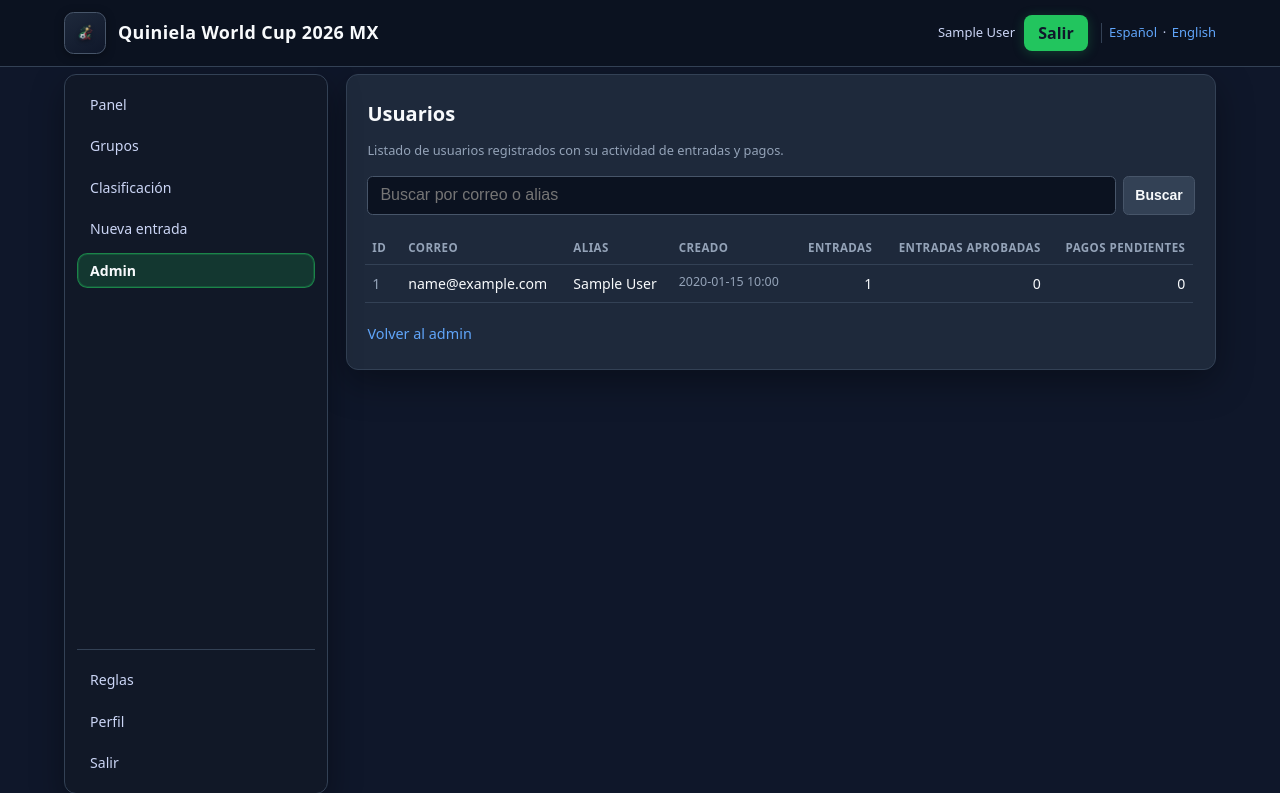
After one commit to LuisTapia86/quiniela-2026-mx, a Flask app: page /admin/users in a window 1280 px wide. The commit adds this page. Shown: the top 793 px of the page. Run offline with Flask 3, Linux system fonts and the light colour scheme; the visitor is signed in with stand-in values (Sample User, id 1); tables that the repository leaves empty hold one stand-in row (values such as "Sample post"); some libraries are stand-ins or nearby versions.

Commit message:
admin: add users management view

```diff
--- a/app/routes/admin.py
+++ b/app/routes/admin.py
@@ -127,6 +127,65 @@ def dashboard():
         completed_matches=completed_matches,
         predictions_locked=state.predictions_locked,
     )
+
+
+@bp.get("/admin/users")
+@login_required
+def users():
+    _require_admin()
+    q = (request.args.get("q") or "").strip()
+
+    entries_count_sq = (
+        select(
+            Entry.user_id.label("user_id"),
+            func.count(Entry.id).label("entries_count"),
+        )
+        .group_by(Entry.user_id)
+        .subquery()
+    )
+    approved_entries_sq = (
+        select(
+            Entry.user_id.label("user_id"),
+            func.count(Entry.id).label("approved_entries_count"),
+        )
+        .join(Payment, Payment.entry_id == Entry.id)
+        .where(Payment.status == PaymentStatus.APPROVED)
+        .group_by(Entry.user_id)
+        .subquery()
+    )
+    pending_payments_sq = (
+        select(
+            Payment.user_id.label("user_id"),
+            func.count(Payment.id).label("pending_payments_count"),
+        )
+        .where(Payment.status == PaymentStatus.PENDING)
+        .group_by(Payment.user_id)
+        .subquery()
+    )
+
+    stmt = (
+        select(
+            User,
+            func.coalesce(entries_count_sq.c.entries_count, 0).label("entries_count"),
+            func.coalesce(approved_entries_sq.c.approved_entries_count, 0).label("approved_entries_count"),
+            func.coalesce(pending_payments_sq.c.pending_payments_count, 0).label("pending_payments_count"),
+        )
+        .outerjoin(entries_count_sq, entries_count_sq.c.user_id == User.id)
+        .outerjoin(approved_entries_sq, approved_entries_sq.c.user_id == User.id)
+        .outerjoin(pending_payments_sq, pending_payments_sq.c.user_id == User.id)
+        .order_by(User.created_at.desc(), User.id.desc())
+    )
+    if q:
+        search = f"%{q.lower()}%"
+        stmt = stmt.where(
+            or_(
+                func.lower(User.email).like(search),
+                func.lower(func.coalesce(User.display_name, "")).like(search),
+            ),
+        )
+
+    rows = list(db.session.execute(stmt))
+    return render_template("admin/users.html", rows=rows, q=q)
 
 
 @bp.post("/admin/tournament/lock")
--- a/app/templates/admin/dashboard.html
+++ b/app/templates/admin/dashboard.html
@@ -49,6 +49,7 @@
       <button class="btn" type="submit">{{ t("admin.public_import.button") }}</button>
     </form>
     <a class="btn" href="{{ url_for('admin.api_football_panel') }}">{{ t("admin.api.heading") }}</a>
+    <a class="btn" href="{{ url_for('admin.users') }}">{{ t("admin.users") }}</a>
     <a class="btn" href="{{ url_for('admin.payments') }}">{{ t("admin.payments") }}</a>
     <a class="btn" href="{{ url_for('admin.results') }}">{{ t("admin.results") }}</a>
     <form method="post" action="{{ url_for('admin.recalculate') }}" style="display:inline;">
--- /dev/null
+++ b/app/templates/admin/users.html
@@ -0,0 +1,50 @@
+{% extends "base.html" %}
+{% block title %}{{ t("title.admin_users") }} — {{ config.BRAND_NAME }}{% endblock %}
+{% block content %}
+<section class="card">
+  <h1 class="card__title">{{ t("admin.users") }}</h1>
+  <p class="form__hint" style="margin: -0.5rem 0 1rem;">{{ t("admin.users.hint") }}</p>
+
+  <form method="get" action="{{ url_for('admin.users') }}" class="filter-search" style="margin: 0 0 1rem;">
+    <input class="form__input" type="search" name="q" value="{{ q|e }}" placeholder="{{ t('admin.users.search_placeholder') }}">
+    <button class="btn btn--sm" type="submit">{{ t("common.search") }}</button>
+  </form>
+
+  {% if not rows %}
+  <p class="form__hint">{{ t("admin.users.empty") }}</p>
+  {% else %}
+  <div class="table-wrap">
+    <table class="data-table" aria-label="{{ t('admin.users.table_aria') }}">
+      <thead>
+        <tr>
+          <th scope="col">ID</th>
+          <th scope="col">{{ t("leaderboard.col.email") }}</th>
+          <th scope="col">{{ t("admin.users.alias") }}</th>
+          <th scope="col">{{ t("admin.col.created") }}</th>
+          <th scope="col" class="num">{{ t("admin.users.entries_count") }}</th>
+          <th scope="col" class="num">{{ t("admin.users.approved_entries_count") }}</th>
+          <th scope="col" class="num">{{ t("admin.users.pending_payments_count") }}</th>
+        </tr>
+      </thead>
+      <tbody>
+        {% for user, entries_count, approved_entries_count, pending_payments_count in rows %}
+        <tr>
+          <td>{{ user.id }}</td>
+          <td>{{ user.email|e }}</td>
+          <td>{{ (user.display_name or "—")|e }}</td>
+          <td class="pay-cell-date">{{ user.created_at.strftime('%Y-%m-%d %H:%M') if user.created_at else "—" }}</td>
+          <td class="num">{{ entries_count }}</td>
+          <td class="num">{{ approved_entries_count }}</td>
+          <td class="num">{{ pending_payments_count }}</td>
+        </tr>
+        {% endfor %}
+      </tbody>
+    </table>
+  </div>
+  {% endif %}
+
+  <p class="card__footer">
+    <a href="{{ url_for('admin.dashboard') }}">{{ t("admin.back_admin") }}</a>
+  </p>
+</section>
+{% endblock %}
--- a/app/translations.py
+++ b/app/translations.py
@@ -41,6 +41,7 @@ TRANSLATIONS: dict[str, dict[str, str]] = {
         "title.admin_matches": "Partidos (admin)",
         "title.admin_matches_import": "Importar partidos (admin)",
         "title.admin_api_football": "API Football (admin)",
+        "title.admin_users": "Usuarios (admin)",
         "title.new_entry": "Nueva entrada",
         "title.profile": "Perfil",
         "title.groups": "Grupos",
@@ -328,6 +329,7 @@ TRANSLATIONS: dict[str, dict[str, str]] = {
         "admin.lock_predictions": "Bloquear predicciones",
         "admin.matches": "Partidos",
         "admin.import_csv": "Importar CSV",
+        "admin.users": "Usuarios",
         "admin.payments": "Admin pagos",
         "admin.results": "Admin resultados",
         "admin.recalc": "Recalcular puntajes",
@@ -344,6 +346,14 @@ TRANSLATIONS: dict[str, dict[str, str]] = {
         "admin.filter.approved": "Aprobados",
         "admin.filter.rejected": "Rechazados",
         "admin.search.placeholder": "Buscar por correo o entrada",
+        "admin.users.hint": "Listado de usuarios registrados con su actividad de entradas y pagos.",
+        "admin.users.search_placeholder": "Buscar por correo o alias",
+        "admin.users.empty": "No se encontraron usuarios con ese criterio.",
+        "admin.users.table_aria": "Listado de usuarios",
+        "admin.users.alias": "Alias",
+        "admin.users.entries_count": "Entradas",
+        "admin.users.approved_entries_count": "Entradas aprobadas",
+        "admin.users.pending_payments_count": "Pagos pendientes",
         "common.search": "Buscar",
         "admin.payments.empty": "No hay pagos registrados.",
         "admin.payments.table_aria": "Listado de pagos",
@@ -484,6 +494,7 @@ TRANSLATIONS: dict[str, dict[str, str]] = {
         "title.admin_matches": "Matches (admin)",
         "title.admin_matches_import": "Import matches (admin)",
         "title.admin_api_football": "API Football (admin)",
+        "title.admin_users": "Users (admin)",
         "title.new_entry": "New entry",
         "title.profile": "Profile",
         "title.groups": "Groups",
@@ -771,6 +782,7 @@ TRANSLATIONS: dict[str, dict[str, str]] = {
         "admin.lock_predictions": "Lock predictions",
         "admin.matches": "Matches",
         "admin.import_csv": "Import CSV",
+        "admin.users": "Users",
         "admin.payments": "Admin payments",
         "admin.results": "Admin results",
         "admin.recalc": "Recalculate points",
@@ -787,6 +799,14 @@ TRANSLATIONS: dict[str, dict[str, str]] = {
         "admin.filter.approved": "Approved",
         "admin.filter.rejected": "Rejected",
         "admin.search.placeholder": "Search by email or entry",
+        "admin.users.hint": "Registered users with entry and payment activity.",
+        "admin.users.search_placeholder": "Search by email or alias",
+        "admin.users.empty": "No users found for this search.",
+        "admin.users.table_aria": "Users list",
+        "admin.users.alias": "Alias",
+        "admin.users.entries_count": "Entries",
+        "admin.users.approved_entries_count": "Approved entries",
+        "admin.users.pending_payments_count": "Pending payments",
         "common.search": "Search",
         "admin.payments.empty": "No payments found.",
         "admin.payments.table_aria": "Payments list",
```
